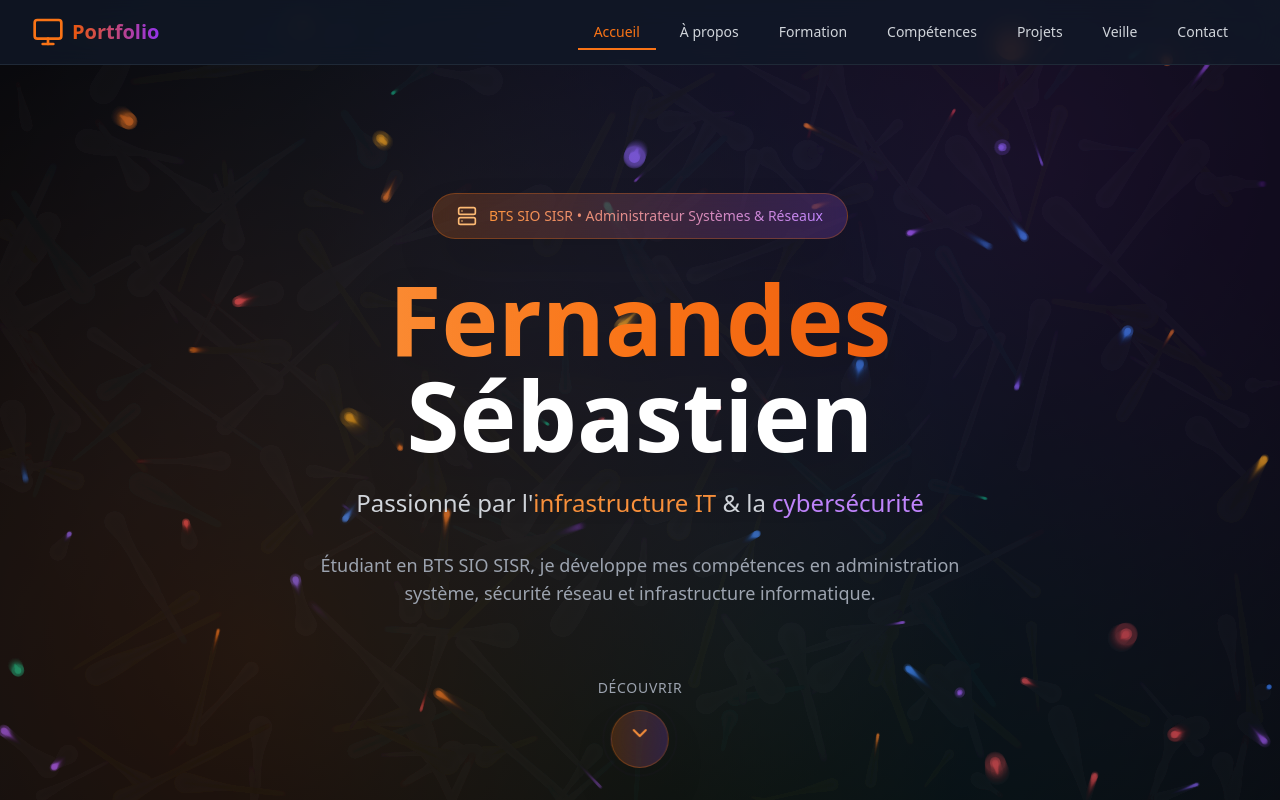
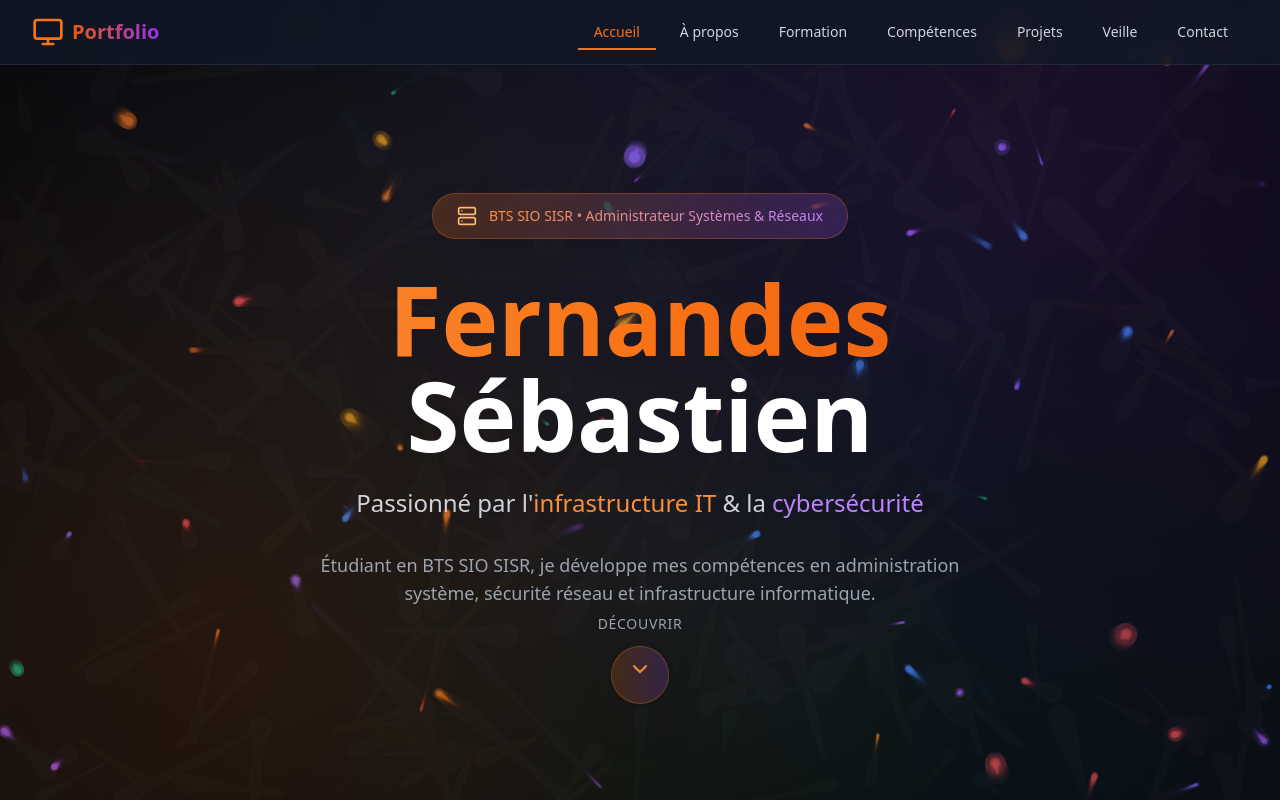
Before and after one commit to CapitaineRick/Portfolio, a React (Vite) app: page / in a window 1280 px wide. Shown: the top 800 px of the page. Built offline with nearby package versions, Linux system fonts and the light colour scheme.

Commit message:
Élimination complète des fractures entre sections

```diff
--- a/src/index.css
+++ b/src/index.css
@@ -2,54 +2,73 @@
 @tailwind components;
 @tailwind utilities;
 
-/* Base styles */
-html {
-  scroll-behavior: smooth;
+/* Reset complet pour éliminer toutes les fractures */
+* {
+  margin: 0;
+  padding: 0;
+  box-sizing: border-box;
 }
 
-* {
-  @apply transition-all duration-300 ease-in-out;
+html, body {
+  margin: 0;
+  padding: 0;
+  scroll-behavior: smooth;
+  overflow-x: hidden;
 }
 
-/* Section styling uniforme et détendu - SANS FRACTURES */
-section {
-  @apply relative overflow-hidden transition-all duration-500 ease-in-out;
+/* Layout principal sans gaps */
+#root {
+  margin: 0;
+  padding: 0;
   min-height: 100vh;
   display: flex;
-  align-items: center;
-  justify-content: center;
-
-  /* SUPPRESSION COMPLÈTE DES MARGES ET PADDING */
-  margin: 0;
-  padding: 4rem 0; /* Padding interne seulement */
-
-  /* Fond uniforme avec dégradé subtil */
-  background: linear-gradient(
-    135deg,
-    rgba(15, 23, 42, 0.95) 0%,
-    rgba(30, 41, 59, 0.98) 25%,
-    rgba(15, 23, 42, 0.95) 50%,
-    rgba(30, 41, 59, 0.98) 75%,
-    rgba(15, 23, 42, 0.95) 100%
-  );
-
-  /* Overlay subtil pour la profondeur */
-  position: relative;
-}
-
-/* SUPPRESSION DES GAPS ENTRE SECTIONS */
-body {
-  margin: 0;
-  padding: 0;
+  flex-direction: column;
 }
 
 main {
   margin: 0;
   padding: 0;
   display: block;
+  flex: 1;
 }
 
-/* Overlay décoratif uniforme pour toutes les sections */
+/* Sections parfaitement continues */
+section {
+  /* SUPPRESSION TOTALE DES MARGES ET BORDURES */
+  margin: 0 !important;
+  padding: 0 !important;
+  border: none !important;
+
+  /* Dimensions et positionnement */
+  width: 100%;
+  min-height: 100vh;
+  display: flex;
+  align-items: center;
+  justify-content: center;
+  position: relative;
+
+  /* Fond uniforme pour toutes les sections */
+  background: linear-gradient(
+    135deg,
+    #0f172a 0%,
+    #1e293b 25%,
+    #0f172a 50%,
+    #1e293b 75%,
+    #0f172a 100%
+  );
+
+  /* Transitions douces */
+  transition: all 0.5s ease-in-out;
+}
+
+/* Contenu des sections avec padding interne */
+section > div {
+  width: 100%;
+  padding: 4rem 1rem;
+  max-width: 100%;
+}
+
+/* Overlays décoratifs subtils par section */
 section::before {
   content: '';
   position: absolute;
@@ -57,23 +76,10 @@ section::before {
   left: 0;
   right: 0;
   bottom: 0;
-  background: radial-gradient(
-    circle at 20% 20%,
-    rgba(249, 115, 22, 0.03) 0%,
-    transparent 50%
-  ),
-  radial-gradient(
-    circle at 80% 80%,
-    rgba(168, 85, 247, 0.03) 0%,
-    transparent 50%
-  ),
-  radial-gradient(
-    circle at 50% 50%,
-    rgba(59, 130, 246, 0.02) 0%,
-    transparent 60%
-  );
   pointer-events: none;
   z-index: 0;
+  opacity: 0.6;
+  transition: opacity 0.5s ease;
 }
 
 /* Contenu au-dessus de l'overlay */
@@ -82,16 +88,16 @@ section > * {
   z-index: 1;
 }
 
-/* Variations subtiles par section pour maintenir l'identité */
+/* Variations subtiles par section */
 section#home::before {
   background: radial-gradient(
     circle at 20% 80%,
-    rgba(249, 115, 22, 0.04) 0%,
+    rgba(249, 115, 22, 0.08) 0%,
     transparent 60%
   ),
   radial-gradient(
     circle at 80% 20%,
-    rgba(168, 85, 247, 0.04) 0%,
+    rgba(168, 85, 247, 0.08) 0%,
     transparent 60%
   );
 }
@@ -99,12 +105,12 @@ section#home::before {
 section#about::before {
   background: radial-gradient(
     circle at 30% 70%,
-    rgba(59, 130, 246, 0.04) 0%,
+    rgba(59, 130, 246, 0.08) 0%,
     transparent 60%
   ),
   radial-gradient(
     circle at 70% 30%,
-    rgba(168, 85, 247, 0.03) 0%,
+    rgba(168, 85, 247, 0.06) 0%,
     transparent 60%
   );
 }
@@ -112,12 +118,12 @@ section#about::before {
 section#education::before {
   background: radial-gradient(
     circle at 40% 60%,
-    rgba(139, 92, 246, 0.04) 0%,
+    rgba(139, 92, 246, 0.08) 0%,
     transparent 60%
   ),
   radial-gradient(
     circle at 60% 40%,
-    rgba(59, 130, 246, 0.03) 0%,
+    rgba(59, 130, 246, 0.06) 0%,
     transparent 60%
   );
 }
@@ -125,12 +131,12 @@ section#education::before {
 section#skills::before {
   background: radial-gradient(
     circle at 25% 75%,
-    rgba(16, 185, 129, 0.04) 0%,
+    rgba(16, 185, 129, 0.08) 0%,
     transparent 60%
   ),
   radial-gradient(
     circle at 75% 25%,
-    rgba(5, 150, 105, 0.03) 0%,
+    rgba(5, 150, 105, 0.06) 0%,
     transparent 60%
   );
 }
@@ -138,35 +144,25 @@ section#skills::before {
 section#projects::before {
   background: radial-gradient(
     circle at 35% 65%,
-    rgba(249, 115, 22, 0.04) 0%,
+    rgba(249, 115, 22, 0.08) 0%,
     transparent 60%
   ),
   radial-gradient(
     circle at 65% 35%,
-    rgba(234, 88, 12, 0.03) 0%,
+    rgba(234, 88, 12, 0.06) 0%,
     transparent 60%
-  );
-}
-
-section#techwatch {
-  /* Section spéciale avec fond plus neutre */
-  background: linear-gradient(
-    135deg,
-    rgba(17, 24, 39, 0.98) 0%,
-    rgba(31, 41, 55, 0.99) 50%,
-    rgba(17, 24, 39, 0.98) 100%
   );
 }
 
 section#techwatch::before {
   background: radial-gradient(
     circle at 45% 55%,
-    rgba(99, 102, 241, 0.03) 0%,
+    rgba(99, 102, 241, 0.06) 0%,
     transparent 60%
   ),
   radial-gradient(
     circle at 55% 45%,
-    rgba(139, 92, 246, 0.02) 0%,
+    rgba(139, 92, 246, 0.04) 0%,
     transparent 60%
   );
 }
@@ -174,35 +170,34 @@ section#techwatch::before {
 section#contact::before {
   background: radial-gradient(
     circle at 50% 30%,
-    rgba(16, 185, 129, 0.04) 0%,
+    rgba(16, 185, 129, 0.08) 0%,
     transparent 60%
   ),
   radial-gradient(
     circle at 50% 70%,
-    rgba(5, 150, 105, 0.03) 0%,
+    rgba(5, 150, 105, 0.06) 0%,
     transparent 60%
   );
 }
 
-/* Animations douces */
-@keyframes gentleFloat {
-  0%, 100% { transform: translateY(0px) scale(1); }
-  50% { transform: translateY(-10px) scale(1.02); }
+/* Animation des overlays */
+section::before {
+  animation: subtlePulse 12s ease-in-out infinite;
 }
 
 @keyframes subtlePulse {
-  0%, 100% { opacity: 0.02; }
-  50% { opacity: 0.05; }
-}
-
-/* Animation des overlays */
-section::before {
-  animation: subtlePulse 8s ease-in-out infinite;
+  0%, 100% { opacity: 0.4; }
+  50% { opacity: 0.8; }
 }
 
 /* Animations pour les éléments flottants */
+@keyframes gentleFloat {
+  0%, 100% { transform: translateY(0px) scale(1); }
+  50% { transform: translateY(-8px) scale(1.01); }
+}
+
 .animate-blob {
-  animation: gentleFloat 6s ease-in-out infinite;
+  animation: gentleFloat 8s ease-in-out infinite;
 }
 
 .animation-delay-2000 {
@@ -211,6 +206,22 @@ section::before {
 
 .animation-delay-4000 {
   animation-delay: 4s;
+}
+
+/* Navbar fixe sans affecter les sections */
+nav {
+  position: fixed;
+  top: 0;
+  left: 0;
+  right: 0;
+  z-index: 50;
+}
+
+/* Footer sans marge */
+footer {
+  margin: 0;
+  padding: 2rem 0;
+  background: #0f172a;
 }
 
 /* Element transitions */
```
